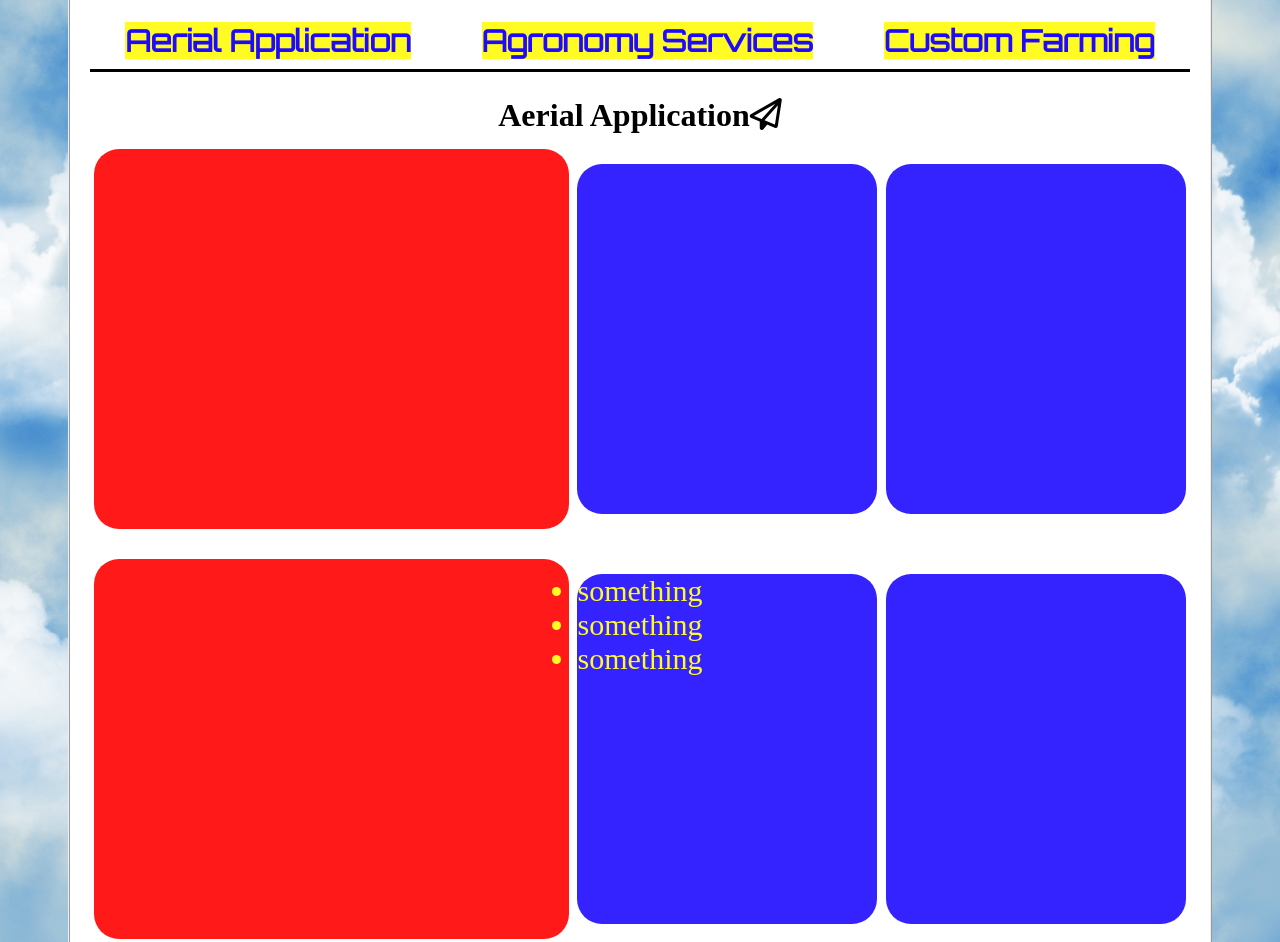
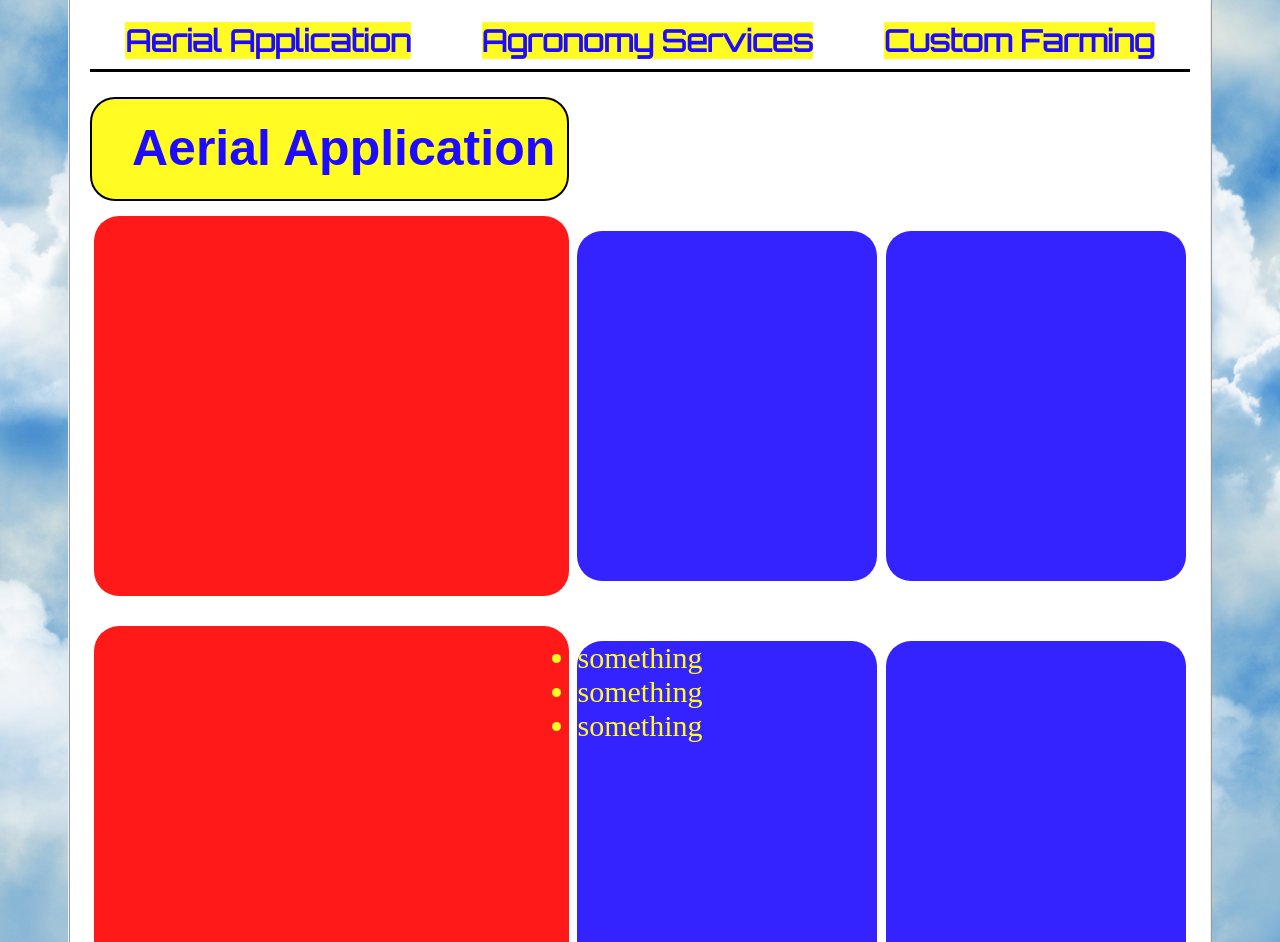
Before and after one commit to agriair/agriair.github.io, a plain HTML site: page index.html in a window 1280 px wide. Shown: the part 1057-1999 px from the top of the page. Drawn offline with nearby package versions, Linux system fonts and the light colour scheme; a web font is replaced by a local one.

Commit message:
started styling services-banners

```diff
--- a/index.html
+++ b/index.html
@@ -10,6 +10,7 @@ central South Dakota. Our core business include Ag Aviation, Agronomy
 Services, and Custom Farming.">
     <link rel="stylesheet" href="style.css">
     <link rel="stylesheet" href="path/to/font-awesome/css/font-awesome.min.css">
+    <link href="https://fonts.googleapis.com/css?family=Abril+Fatface|Cabin+Condensed|Inconsolata" rel="stylesheet">
     <link href='https://fonts.googleapis.com/css?family=Orbitron' rel='stylesheet' type='text/css'>
     <script>
       (function(i,s,o,g,r,a,m){i['GoogleAnalyticsObject']=r;i[r]=i[r]||function(){
@@ -63,7 +64,7 @@ Services, and Custom Farming.">
             <a href="#custom-farming">Custom Farming</a>
         </nav>
 
-        <h1 id="aerial-application">Aerial Application<i class="fa fa-paper-plane-o" aria-hidden="true"></i></h1>
+        <div class="services-banner"><h1 id="aerial-application">Aerial Application</h1></div>
         <div class="services-container">
           <div class="service-pic"></div>
           <div class="service-descript"></div>
@@ -82,7 +83,7 @@ Services, and Custom Farming.">
           <div class="service-descript"></div>
         </div>
 
-        <h1 id="agronomy-services">Agronomy Services</h1>
+        <div class="services-banner"><h1 id="agronomy-services">Agronomy Services</h1></div>
         <div class="services-container">
           <div class="service-pic"></div>
           <div class="service-descript"></div>
@@ -95,7 +96,7 @@ Services, and Custom Farming.">
           <div class="service-descript"></div>
         </div>
 
-        <h1 id="custom-farming">Aerial Application</h1>
+        <div class="services-banner"><h1 id="custom-farming">Custom Farming</h1></div>
         <div class="services-container">
           <div class="service-pic"></div>
           <div class="service-descript"></div>
--- a/style.css
+++ b/style.css
@@ -172,6 +172,27 @@ nav a:hover {
 }
 
 /* END JQUERY SCROLL */
+.services-banner {
+  width: 475px;
+  height: 100px;
+  border: solid 2px;
+  border-style: background-image: -webkit-gradient(linear, left top, left bottom, from(start-color), to(end-color));
+  background-image: -webkit-linear-gradient(top, start-color, end-color);
+  background-image: -moz-linear-gradient(top, start-color, end-color);
+  background-image: linear-gradient(to bottom, start-color, end-color);
+  border-radius: 25px;
+  background-color: #FFFB23;
+}
+
+h1 {
+  margin: 20px 0 20px 40px;
+  text-align: left;
+  font-family: 'Abril Fatface', cursive;
+  font-family: 'Inconsolata', monospace;
+  font-family: 'Cabin Condensed', sans-serif;
+  font-size: 50px;
+  color: #1E0AFF;
+}
 
 .services-container {
   display: flex;
```
